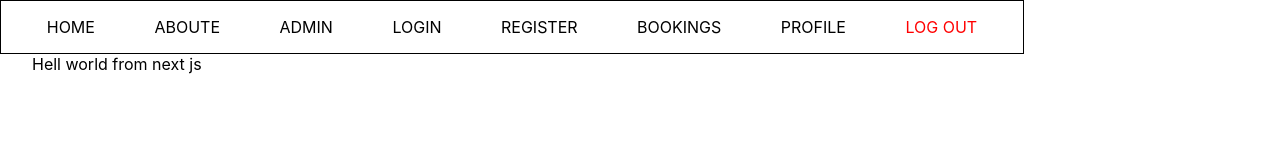
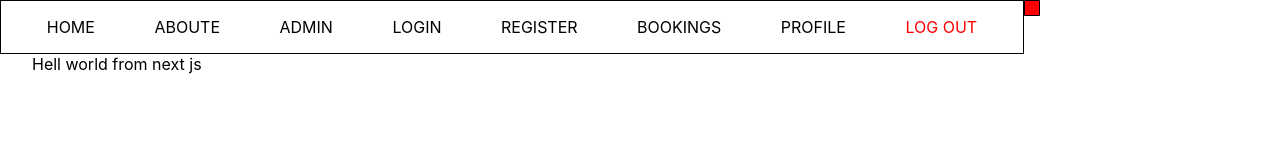
Before and after one commit to BucoTEC/booking-frontend, a Next.js app: page / in a window 1280 px wide. Shown: the top 160 px of the page. Built offline with nearby package versions, Linux system fonts and the light colour scheme.

Commit message:
add status tick

```diff
--- a/ui/components/NavBar/NavBar.js
+++ b/ui/components/NavBar/NavBar.js
@@ -9,8 +9,6 @@ function NavBar() {
 	const logOutHandler = () => {
 		setCurrentUser(null);
 		localStorage.setItem("current_user", JSON.stringify(null));
-
-		console.log(currentUser);
 	};
 
 	return (
@@ -25,7 +23,11 @@ function NavBar() {
 				<Link href="/profile">PROFILE</Link>
 				<span onClick={logOutHandler}>LOG OUT</span>
 			</div>
-			{/* <div className={currentUser ? cl.lampica : cl.zeleno}></div> */}
+			{currentUser ? (
+				<div className={cl.zeleno}></div>
+			) : (
+				<div className={cl.crveno}></div>
+			)}
 		</div>
 	);
 }
--- a/ui/components/NavBar/NavBar.module.scss
+++ b/ui/components/NavBar/NavBar.module.scss
@@ -15,7 +15,7 @@
 	}
 }
 
-.lampica {
+.crveno {
 	width: 1rem;
 	height: 1rem;
 	border: 1px solid black;
```
